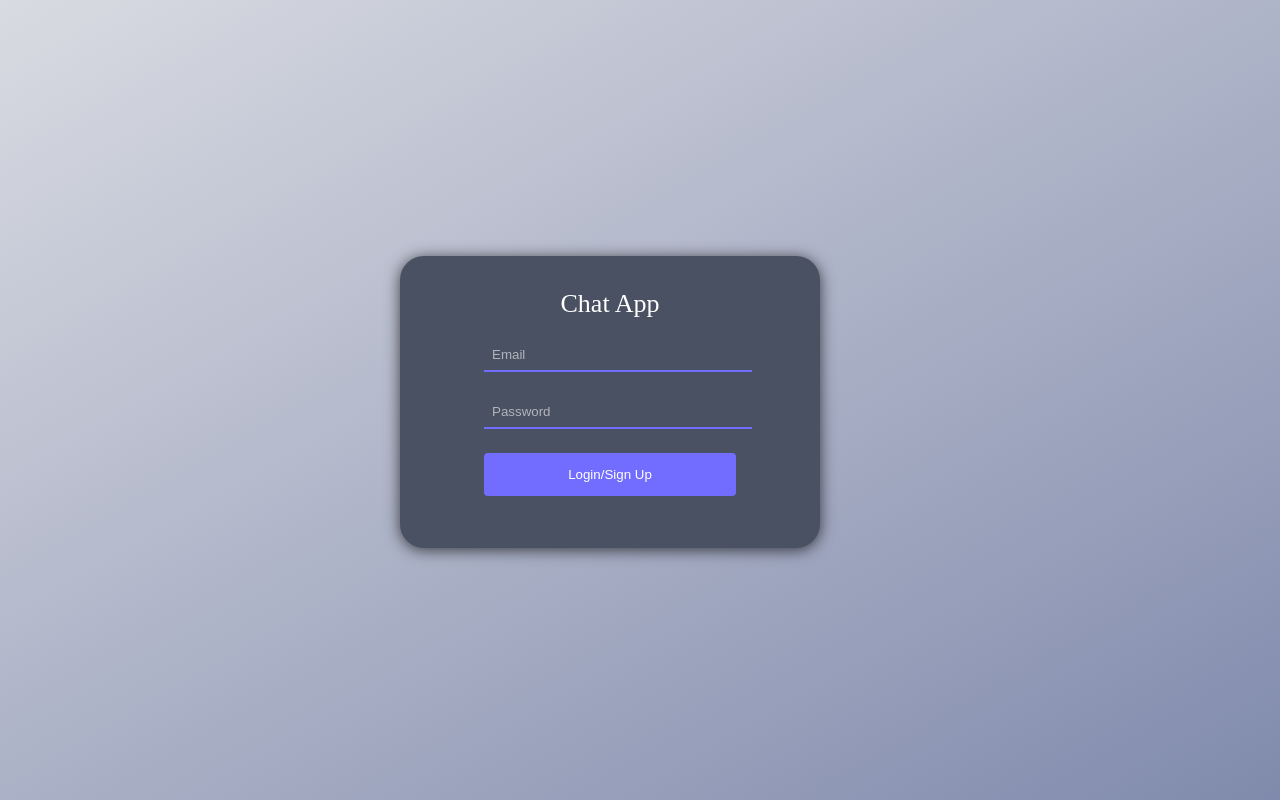
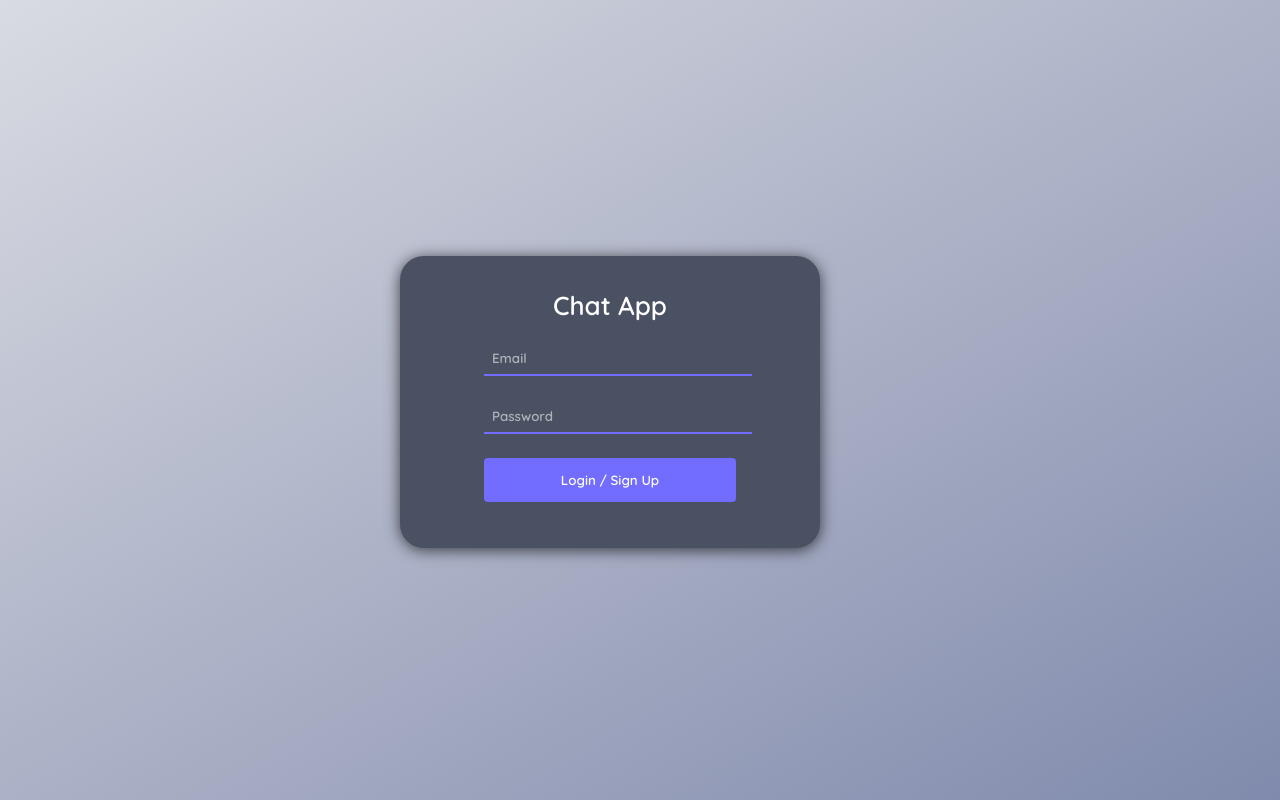
Before and after one commit to Tcodingg/chat-app, a Next.js app: page / in a window 1280 px wide. Built offline with nearby package versions, Linux system fonts and the light colour scheme.

Commit message:
ad onsubmit action

```diff
--- a/package.json
+++ b/package.json
@@ -9,6 +9,7 @@
   },
   "dependencies": {
     "axios": "^0.25.0",
+    "dotenv": "^16.0.0",
     "next": "12.0.10",
     "react": "17.0.2",
     "react-dom": "17.0.2"
--- a/pages/_app.js
+++ b/pages/_app.js
@@ -1,4 +1,5 @@
 import { ContextProvider } from "../context";
+import "../styles/index.css";
 import "../styles/auth.css";
 
 function MyApp({ Component, pageProps }) {
--- a/pages/index.jsx
+++ b/pages/index.jsx
@@ -1,5 +1,5 @@
 import React, { useContext } from "react";
-import { useRouter } from "next/router";
+import { Router, useRouter } from "next/router";
 import { AuthContext } from "../context";
 import axios from "axios";
 
@@ -9,10 +9,22 @@ export default function Auth() {
       useContext(AuthContext);
    console.log(userName);
 
+   const onSubmit = (e) => {
+      e.preventDefault();
+      if (userName.length === 0 || secrets.length === 0) return;
+      axios
+         .put(
+            "https://api.chatengine.io/users/",
+            { userName, secrets },
+            { headers: { "Private-key": process.env.PRIVATE_KEY } }
+         )
+         .then((r) => Router.push("/chats"));
+   };
+
    return (
       <div className="background">
          <div className="auth-container">
-            <form className="auth-form">
+            <form className="auth-form" onSubmit={onSubmit}>
                <div className="auth-title">Chat App</div>
                <div className="input-container">
                   <input
@@ -28,7 +40,7 @@ export default function Auth() {
                      onChange={(e) => setSecret(e.target.value)}
                   />
                   <button type="submit" className="submit-button">
-                     Login/Sign Up
+                     Login / Sign Up
                   </button>
                </div>
             </form>
--- a/styles/auth.css
+++ b/styles/auth.css
@@ -58,3 +58,7 @@
    color: white;
    outline: none;
 }
+
+.submit-button::hover {
+   background-color: #938ffe;
+}
--- /dev/null
+++ b/styles/index.css
@@ -0,0 +1,5 @@
+@import url("https://fonts.googleapis.com/css2?family=Quicksand:wght@600;700&display=swap");
+
+* {
+   font-family: Quicksand !important;
+}
```
Also changed, not shown: 2 other files (tests, documents, lock files or other folders).
